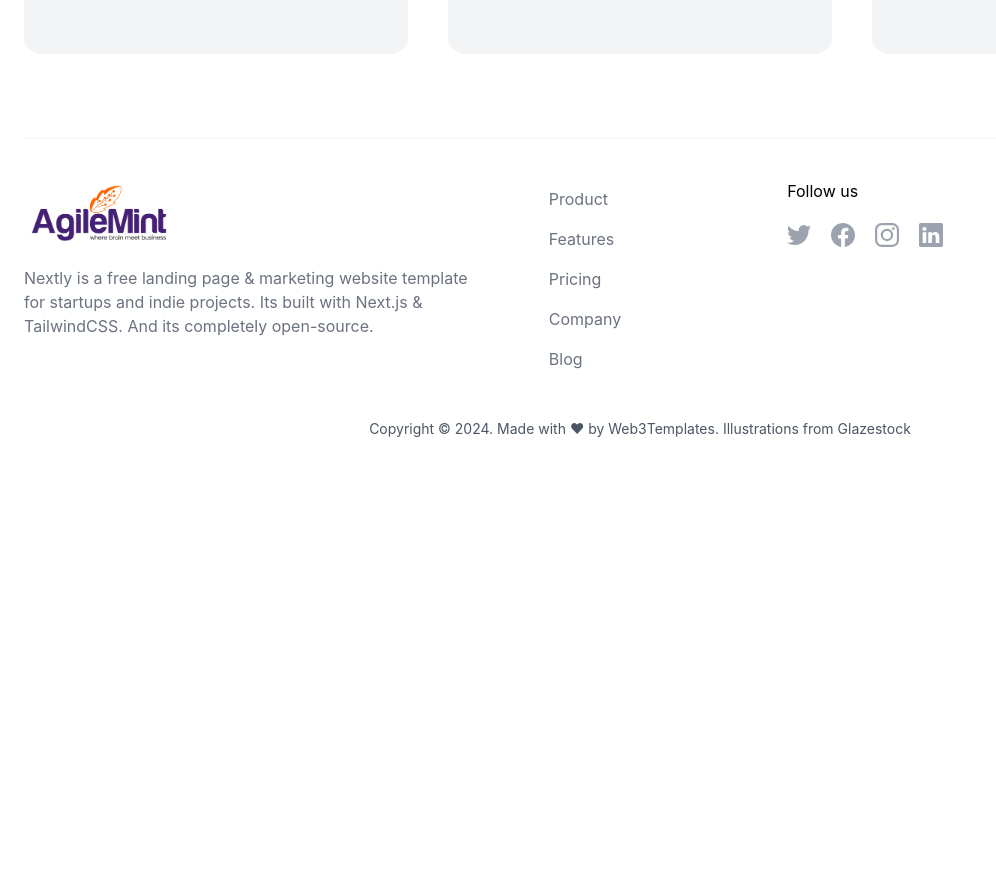
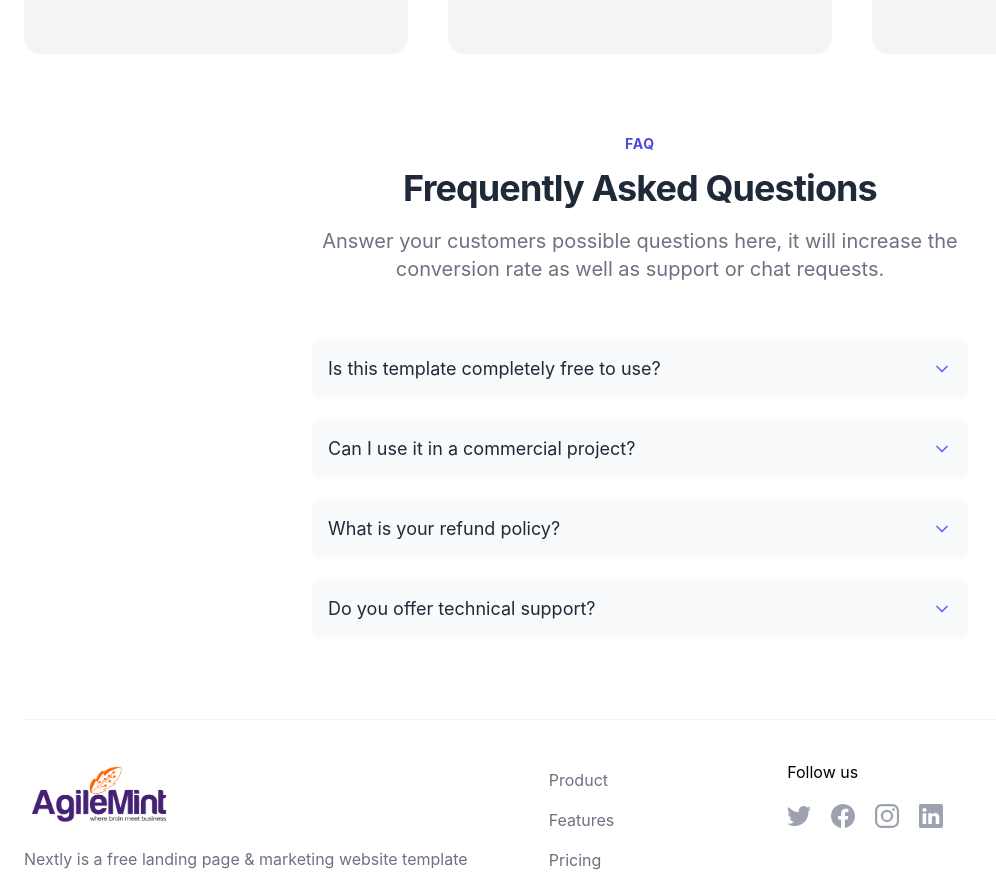
Before and after one commit to anshuman-coder/agilemint-codebase, a Next.js app: page / in a window 1280 px wide. Shown: the part 3163-4037 px from the top of the page, without its empty margins (0-996 px from the left). Before the commit the page ends 3674 px from the top, so only its background shows below. Built offline with nearby package versions, Linux system fonts and the light colour scheme.

Commit message:
FAQ but need to be hidden - will use in future

```diff
--- /dev/null
+++ b/src/components/home/Faq.tsx
@@ -0,0 +1,59 @@
+import { Disclosure, DisclosureButton, DisclosurePanel } from '@headlessui/react'
+import React from 'react'
+import { Container } from '~/components/global'
+import { ChevronUp } from 'lucide-react'
+import clsx from 'clsx'
+
+const Faq = () => {
+  return (
+    <Container className='!p-0'>
+      <div className='w-full max-w-2xl p-2 mx-auto rounded-2xl'>
+        {faqdata.map((item, index) => (
+          <div key={item.question} className='mb-5'>
+            <Disclosure>
+              {({ open }) => (
+                <>
+                  <DisclosureButton as='div' className='flex items-center justify-between w-full px-4 py-4 text-lg text-left text-gray-800 rounded-lg bg-gray-50 hover:bg-gray-100 focus:outline-none focus-visible:ring focus-visible:ring-indigo-100 focus-visible:ring-opacity-75 dark:bg-trueGray-800 dark:text-gray-200'>
+                    <span>{item.question}</span>
+                    <ChevronUp
+                      className={clsx(
+                        'w-5 h-5 text-indigo-500',
+                        !open && 'transform rotate-180',
+                      )}
+                    />
+                  </DisclosureButton>
+                  <DisclosurePanel as='div' className='px-4 pt-4 pb-2 text-gray-500 dark:text-gray-300'>
+                    {item.answer}
+                  </DisclosurePanel>
+                </>
+              )}
+            </Disclosure>
+          </div>
+        ))}
+      </div>
+    </Container>
+  )
+}
+
+const faqdata = [
+  {
+    question: 'Is this template completely free to use?',
+    answer: 'Yes, this template is completely free to use.',
+  },
+  {
+    question: 'Can I use it in a commercial project?',
+    answer: 'Yes, this you can.',
+  },
+  {
+    question: 'What is your refund policy? ',
+    answer:
+      "If you're unhappy with your purchase for any reason, email us within 90 days and we'll refund you in full, no questions asked.",
+  },
+  {
+    question: 'Do you offer technical support? ',
+    answer:
+      "No, we don't offer technical support for free downloads. Please purchase a support plan to get 6 months of support.",
+  },
+]
+
+export default Faq
--- a/src/components/home/index.tsx
+++ b/src/components/home/index.tsx
@@ -1,2 +1,3 @@
 export { default as Hero } from './Hero'
 export { default as Testimonials } from './Testimonials'
+export { default as Faq } from './Faq'
--- a/src/pages/index.tsx
+++ b/src/pages/index.tsx
@@ -1,6 +1,6 @@
 import Image from 'next/image'
 import React from 'react'
-import { Hero, Testimonials } from '~/components/home'
+import { Hero, Testimonials, Faq } from '~/components/home'
 import { Benefits, PageBox, PageHelmet, SectionWrapper } from '~/components/global'
 import * as Types from '~/types'
 import { Smile, Smartphone, ChartNoAxesCombined, MousePointerClick, SlidersHorizontal, Sun } from 'lucide-react'
@@ -35,6 +35,15 @@ export default function Home() {
           </p>
         </SectionWrapper>
         <Testimonials />
+        {/* This section may be needed in the future */}
+
+        <SectionWrapper preTitle='FAQ' title='Frequently Asked Questions' align='center'>
+          <p className='max-w-2xl py-4 text-lg leading-normal text-gray-500 lg:text-xl xl:text-xl dark:text-gray-300'>
+            Answer your customers possible questions here, it will increase the
+            conversion rate as well as support or chat requests.
+          </p>
+        </SectionWrapper>
+        <Faq />
       </PageBox>
     </>
   )
```
